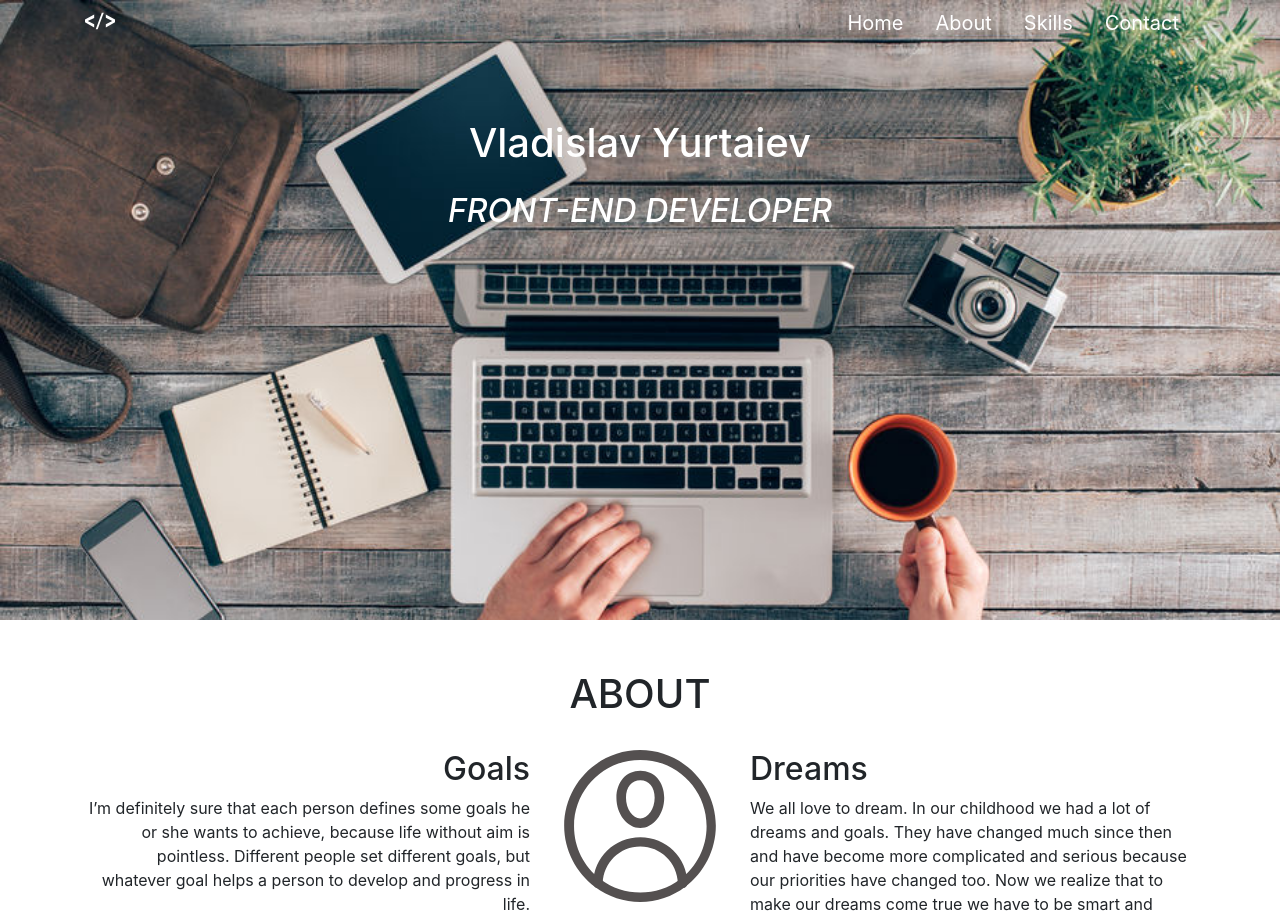
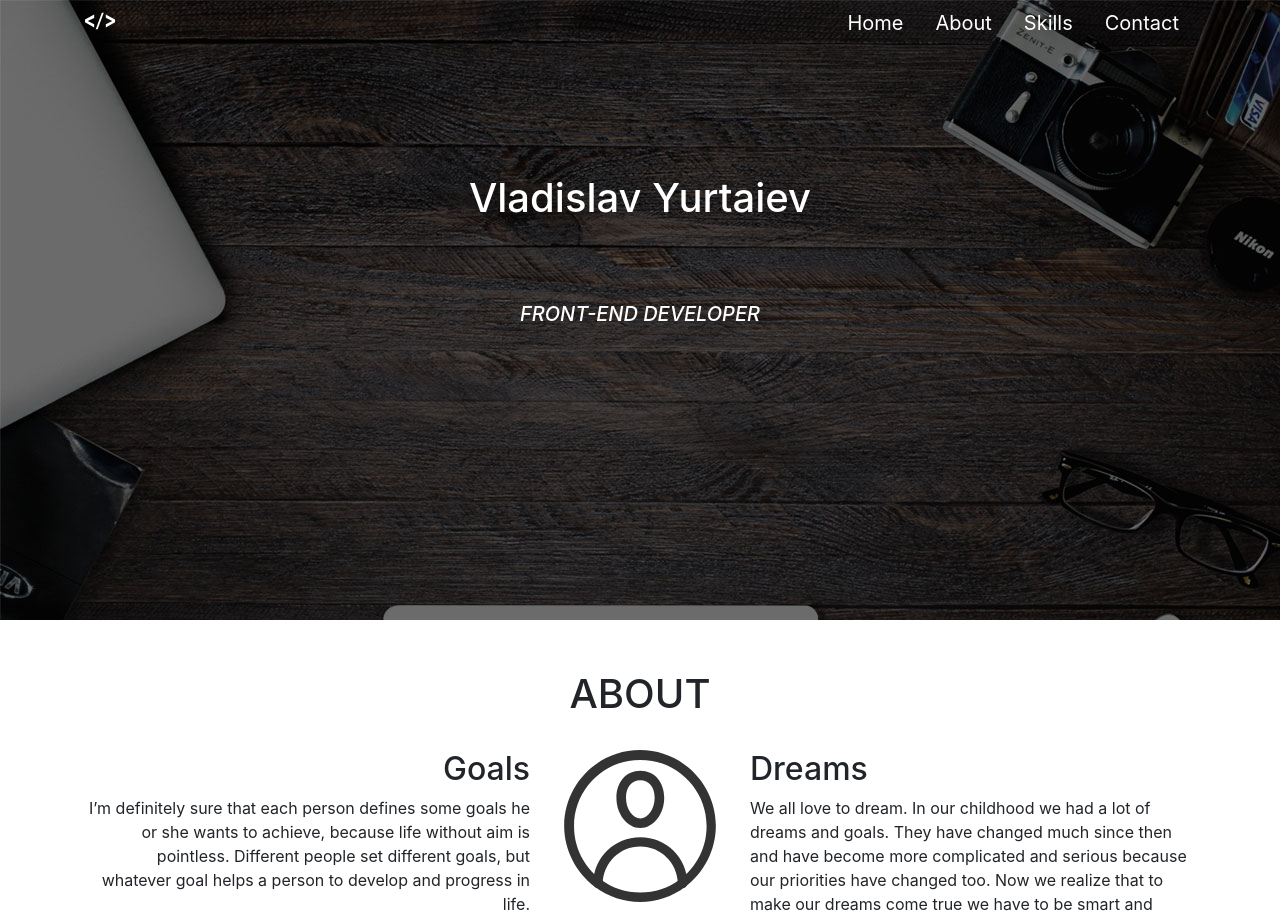
Before and after one commit to lestat8828/globallogictest, a plain HTML site: page index.html in a window 1280 px wide. Shown: the top 921 px of the page. Drawn offline with nearby package versions, Linux system fonts and the light colour scheme.

Commit message:
new background foto

```diff
--- a/assets/css/about.css
+++ b/assets/css/about.css
@@ -1,5 +1,5 @@
 .header {
-	background-image: url("../photo/42512497_M.jpg");
+	background-image: url("../photo/main.jpg");
     height: 620px;
     background-size: cover;}
 .text-center {
@@ -10,6 +10,7 @@
 }
 h2.text-center {
 	font-style: italic;
+	font-size: 20px;
 }
 .nav-link {
 	font-size: 20px;
@@ -25,7 +26,7 @@ h2.text-center {
 }
 #name {
 	color: white;
-	margin: 25px;
+	margin: 80px;
 }
 h1.text-center {
 font-size: 40px;
@@ -34,7 +35,7 @@ font-size: 40px;
 	top: -45px;
 }
 footer {
-	background-color: dimgrey;
+	background-color: #333333;
 }
 .align-items-center {
 	margin-bottom: auto;
@@ -52,7 +53,7 @@ button {
     width: 150px;
     height: 30px;
     color: white;
-    background-color: dimgrey;
+    background-color: #333333;
 }
 form {
 	position: relative;
--- a/index.html
+++ b/index.html
@@ -53,8 +53,8 @@
 				<div class="col col-md-2 d-flex justify-content-center align-items-center">
 					<svg xmlns="http://www.w3.org/2000/svg" version="1.1" viewBox="0 0 509.889 509.889" style="enable-background:new 0 0 509.889 509.889;" xml:space="preserve" width="95%" height="95%">
 
-					<path d="M256.013,509.889c-54.516,0-106.895-17.103-151.791-50.241     C40.086,411.546,0.534,335.65,0.534,254.41C0.534,114.378,114.912,0,254.944,0s254.41,114.378,254.41,254.41     c0,80.171-38.482,157.136-103.688,205.238C363.977,491.717,310.53,509.889,256.013,509.889z M123.464,433.994     c38.482,28.862,84.447,43.827,132.55,43.827s94.068-14.965,132.55-43.827c57.723-42.758,89.792-107.964,89.792-178.515     c0-122.929-99.412-222.342-222.342-222.342S33.672,132.55,33.672,255.479C33.672,326.03,65.74,391.236,123.464,433.994z" fill="#545050"/><path d="M256.013,261.893c-43.827,0-80.171-45.965-80.171-101.55c0-53.447,33.137-90.861,80.171-90.861     s80.171,37.413,80.171,90.861C336.185,215.928,299.84,261.893,256.013,261.893z M256.013,101.55     c-28.862,0-48.103,23.517-48.103,58.792c0,37.413,22.448,69.482,48.103,69.482s48.103-32.068,48.103-69.482     C304.116,125.067,284.875,101.55,256.013,101.55z" fill="#545050"/>
-					<path d="M398.184,462.855c-8.552,0-16.034-6.414-16.034-16.034     c-2.138-68.413-57.723-122.929-126.136-122.929s-123.998,53.447-126.136,122.929c0,8.552-7.483,16.034-16.034,16.034     s-16.034-7.483-16.034-16.034c2.138-86.585,71.62-153.929,158.205-153.929s156.067,67.344,158.205,153.929     C414.218,455.373,407.804,462.855,398.184,462.855z" fill="#545050"/>
+					<path d="M256.013,509.889c-54.516,0-106.895-17.103-151.791-50.241     C40.086,411.546,0.534,335.65,0.534,254.41C0.534,114.378,114.912,0,254.944,0s254.41,114.378,254.41,254.41     c0,80.171-38.482,157.136-103.688,205.238C363.977,491.717,310.53,509.889,256.013,509.889z M123.464,433.994     c38.482,28.862,84.447,43.827,132.55,43.827s94.068-14.965,132.55-43.827c57.723-42.758,89.792-107.964,89.792-178.515     c0-122.929-99.412-222.342-222.342-222.342S33.672,132.55,33.672,255.479C33.672,326.03,65.74,391.236,123.464,433.994z" fill="#333333"/><path d="M256.013,261.893c-43.827,0-80.171-45.965-80.171-101.55c0-53.447,33.137-90.861,80.171-90.861     s80.171,37.413,80.171,90.861C336.185,215.928,299.84,261.893,256.013,261.893z M256.013,101.55     c-28.862,0-48.103,23.517-48.103,58.792c0,37.413,22.448,69.482,48.103,69.482s48.103-32.068,48.103-69.482     C304.116,125.067,284.875,101.55,256.013,101.55z" fill="#333333"/>
+					<path d="M398.184,462.855c-8.552,0-16.034-6.414-16.034-16.034     c-2.138-68.413-57.723-122.929-126.136-122.929s-123.998,53.447-126.136,122.929c0,8.552-7.483,16.034-16.034,16.034     s-16.034-7.483-16.034-16.034c2.138-86.585,71.62-153.929,158.205-153.929s156.067,67.344,158.205,153.929     C414.218,455.373,407.804,462.855,398.184,462.855z" fill="#333333"/>
 					</svg>
 				</div>
 				<div class="col col-md-5">
```
Also changed, not shown: assets/photo/main.jpg (added).
